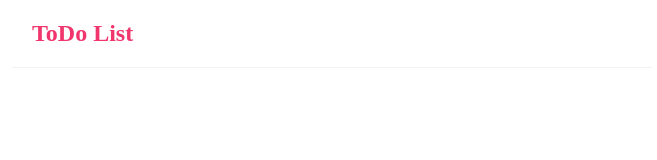
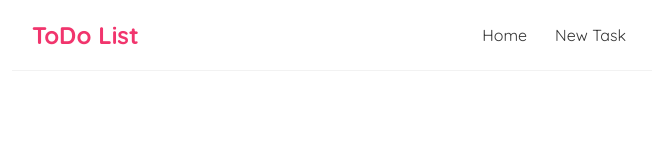
Before and after one commit to Rnely/todo, a React (Create React App) app in the folder todo-app/: page / in a window 1280 px wide. Shown: the top 160 px of the page, without its empty margins (308-965 px from the left). Built offline with nearby package versions, Linux system fonts and the light colour scheme.

Commit message:
Added links to navbar and font

```diff
--- a/todo-app/src/Navbar.js
+++ b/todo-app/src/Navbar.js
@@ -1,9 +1,12 @@
+import { Link } from "react-router-dom";
+
 const Navbar = () => {
     return (
         <nav className="navbar">
             <h1>ToDo List</h1>
             <div className="links">
-
+                <Link to="/">Home</Link>
+                <Link to="/create">New Task</Link>
             </div>
         </nav>
     );
--- a/todo-app/src/index.css
+++ b/todo-app/src/index.css
@@ -1,3 +1,5 @@
+@import url('https://fonts.googleapis.com/css2?family=Quicksand:wght@300;400;500;600;700&display=swap');
+
 /* base styles */
 * {
   margin: 0;
```
